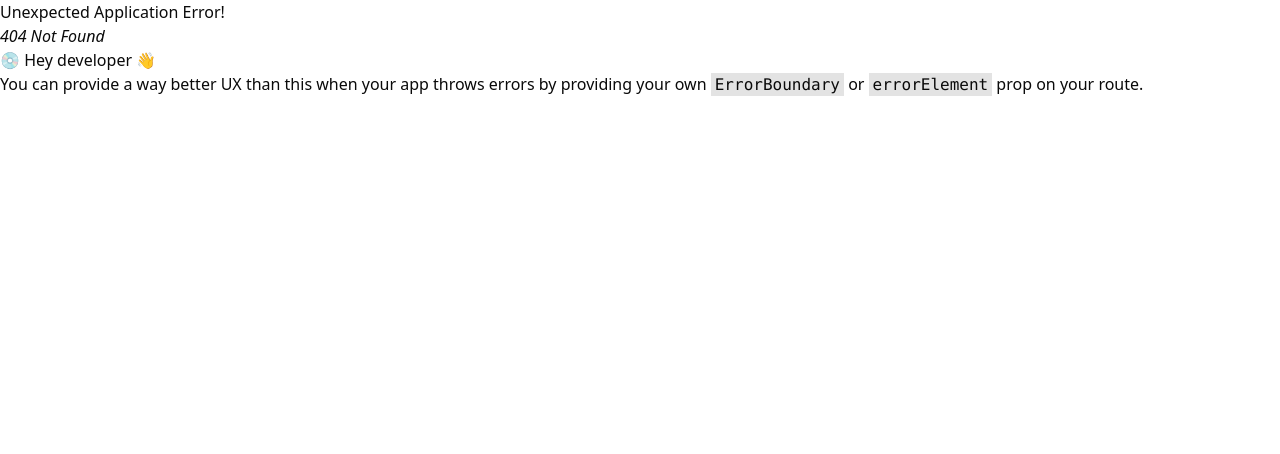
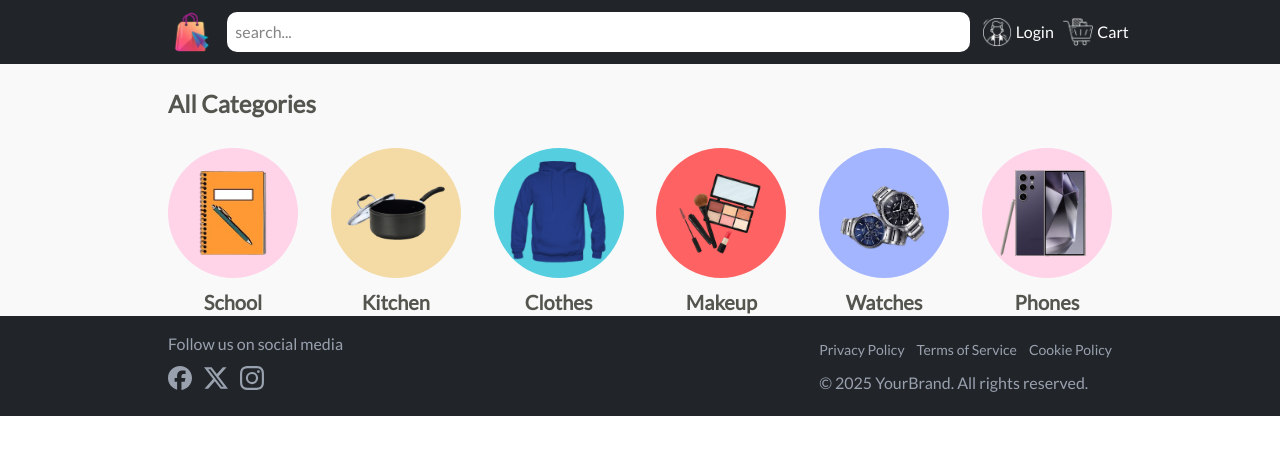
Before and after one commit to mohamedelmougy/bazaar-ecommerce, a React (Vite) app in the folder frontend/: page /all-category in a window 1280 px wide. Before the commit this address had no page. Shown: the top 454 px of the page. Built offline with nearby package versions, Linux system fonts and the light colour scheme.

Commit message:
feat(ui): complete all category page
- Complete all category page ui
- Add all category page to the route system
- Connect subtitle buttons to respective destination pages

```diff
--- a/frontend/src/App.tsx
+++ b/frontend/src/App.tsx
@@ -3,6 +3,7 @@ import HomePage from './pages/Home/HomePage'
 import RootLayout from './layouts/RootLayout'
 import LoginPage from './pages/Auth/LoginPage'
 import RegisterPage from './pages/Auth/RegisterPage'
+import AllCategoryPage from './pages/Category/AllCategoryPage'
 
 function App() {
   const router = createBrowserRouter(
@@ -11,6 +12,7 @@ function App() {
         <Route index element={<HomePage />} />
         <Route path="login" element={<LoginPage />} />
         <Route path="register" element={<RegisterPage />} />
+        <Route path="all-category" element={<AllCategoryPage />} />
       </Route>,
     ),
   )
--- /dev/null
+++ b/frontend/src/components/Category/CategoryContainer.tsx
@@ -0,0 +1,17 @@
+import { categoriesCard } from '@/constants'
+import CategoryCard from './CategoryCard'
+
+const CategoryContainer = () => {
+  return (
+    <div className="container w-full space-y-7">
+      <h1 className="text-[#555550] font-extrabold text-2xl">All Categories</h1>
+      <div className="flex items-center justify-between flex-wrap gap-7">
+        {categoriesCard?.map((cat) => (
+          <CategoryCard title={cat.title} img={cat.imgUrl} background={cat.background} />
+        ))}
+      </div>
+    </div>
+  )
+}
+
+export default CategoryContainer
--- a/frontend/src/components/Home/HomeCategories.tsx
+++ b/frontend/src/components/Home/HomeCategories.tsx
@@ -5,7 +5,7 @@ import SubTitle from '../Shared/SubTitle'
 const HomeCategories = () => {
   return (
     <div className="container w-full space-y-5">
-      <SubTitle title="Categories" btnTitle="More" />
+      <SubTitle title="Categories" btnTitle="More" to="/all-category" />
       <div className="flex items-center justify-between container flex-wrap">
         {categoriesCard?.map((cat) => (
           <CategoryCard title={cat.title} img={cat.imgUrl} background={cat.background} />
--- /dev/null
+++ b/frontend/src/pages/Category/AllCategoryPage.tsx
@@ -0,0 +1,13 @@
+import CategoryContainer from '@/components/Category/CategoryContainer'
+
+const AllCategoryPage = () => {
+  return (
+    <>
+      <section className="mt-6">
+        <CategoryContainer />
+      </section>
+    </>
+  )
+}
+
+export default AllCategoryPage
```
